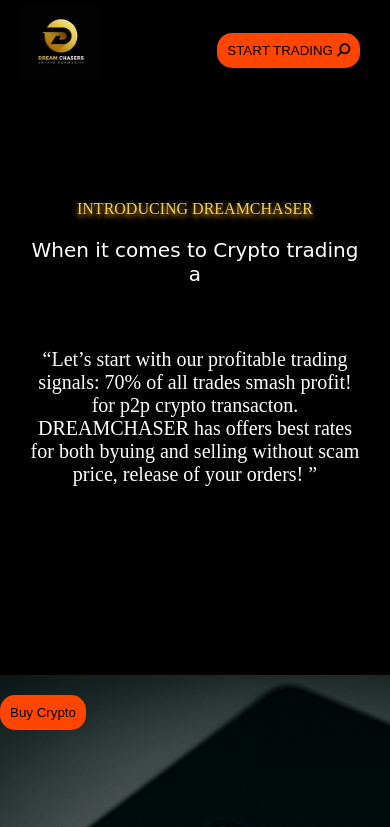
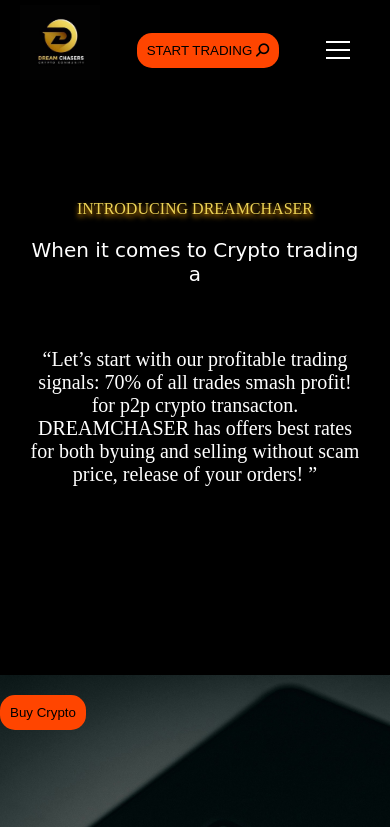
Before and after one commit to Oluwakorede01/My_project, a plain HTML site: page index.html in a window 390 px wide. Shown: the top 827 px of the page. Drawn offline with Linux system fonts and the light colour scheme; a web font is replaced by a local one.

Commit message:
css updated

```diff
--- a/index.html
+++ b/index.html
@@ -29,7 +29,9 @@
                 <LI>P2P</LI>
             </ul>
             <button class="btn1">START TRADING <i class="fa-duotone fa-solid fa-magnifying-glass fa-flip-horizontal"></i></button>
-
+           <div class="burger">
+            <img src="./my.assets/icon-hamburger.svg" alt="harmburger">
+           </div>
         </nav>
             <marquee behavior="" direction="left">Trade with DREAMCHASER today!!</marquee>
 
--- a/style.css
+++ b/style.css
@@ -64,6 +64,9 @@
   padding: 10px 20px;
 }
 
+.burger{
+  display: none;
+}
 .section1 {
   display: flex;
   justify-content: space-between;
@@ -139,6 +142,15 @@
     flex-direction: column; /* Stack nav items on smaller screens */
     gap: 1rem;
   }
+  .burger{
+    display:flex;
+    color:white;
+    border: none;
+  border-radius: 15px;
+  padding: 10px;
+  margin-top: 20px;
+}
+
 
   .section1 {
     flex-direction: column; /* Stack content vertically */
```
Also changed, not shown: my.assets/icon-hamburger.svg (added).
